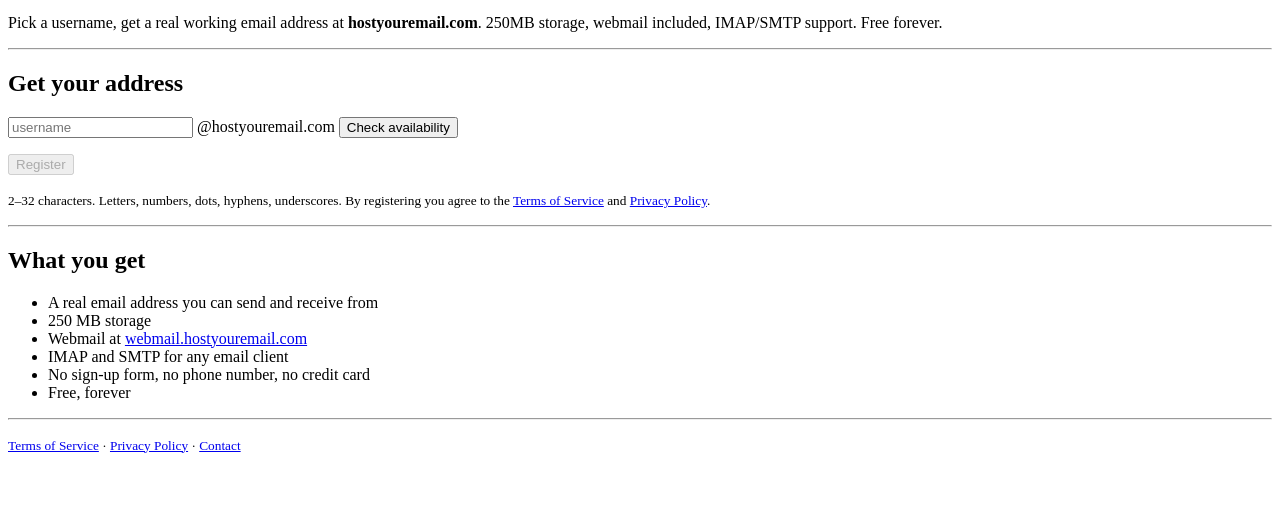
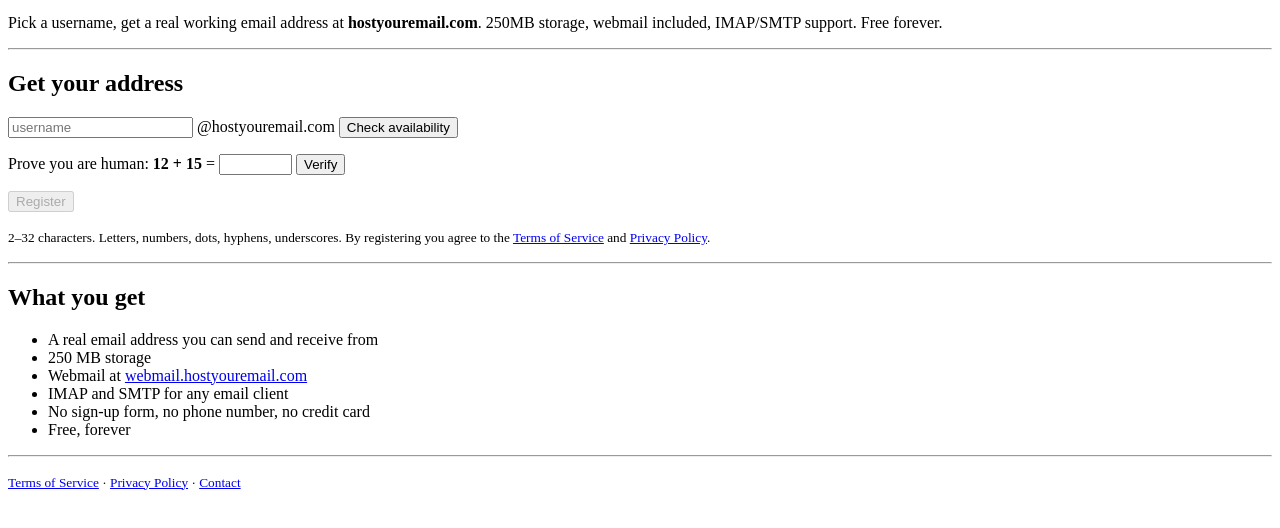
Before and after one commit to programming/hostyouremail, a website: page public/index.html in a window 1280 px wide. Shown: the part 100-628 px from the top of the page. Drawn offline with Linux system fonts and the light colour scheme.

Commit message:
Add fake captcha: always incorrect, register button stays disabled forever

```diff
--- a/public/index.html
+++ b/public/index.html
@@ -26,6 +26,13 @@
       <button id="check-btn" type="button">Check availability</button>
     </p>
     <p id="availability-msg"></p>
+    <p>
+      Prove you are human:
+      <strong><span id="captcha-question"></span></strong>
+      = <input type="text" id="captcha-answer" size="6" autocomplete="off">
+      <button id="captcha-btn" type="button">Verify</button>
+    </p>
+    <p id="captcha-msg"></p>
     <p><button id="register-btn" type="button" disabled>Register</button></p>
     <p><small>2–32 characters. Letters, numbers, dots, hyphens, underscores. By registering you agree to the <a href="/tos">Terms of Service</a> and <a href="/privacy">Privacy Policy</a>.</small></p>
   </div>
--- a/public/register.js
+++ b/public/register.js
@@ -1,3 +1,30 @@
+// ─── Fake captcha ─────────────────────────────────────────────────────────
+const captchaQuestion = document.getElementById("captcha-question");
+const captchaAnswer   = document.getElementById("captcha-answer");
+const captchaBtn      = document.getElementById("captcha-btn");
+const captchaMsg      = document.getElementById("captcha-msg");
+
+function newCaptcha() {
+  const a = Math.floor(Math.random() * 20) + 1;
+  const b = Math.floor(Math.random() * 20) + 1;
+  captchaQuestion.textContent = `${a} + ${b}`;
+  captchaAnswer.value = "";
+  captchaMsg.textContent = "";
+}
+newCaptcha();
+
+captchaBtn.addEventListener("click", () => {
+  captchaMsg.textContent = "Incorrect. Please try again.";
+  captchaAnswer.value = "";
+  newCaptcha();
+});
+
+captchaAnswer.addEventListener("keydown", (e) => {
+  if (e.key === "Enter") captchaBtn.click();
+});
+
+// ──────────────────────────────────────────────────────────────────────────
+
 const WORKER_URL = (() => {
   const host = location.hostname;
   if (host === "localhost" || host === "127.0.0.1") return "http://localhost:8787";
```
